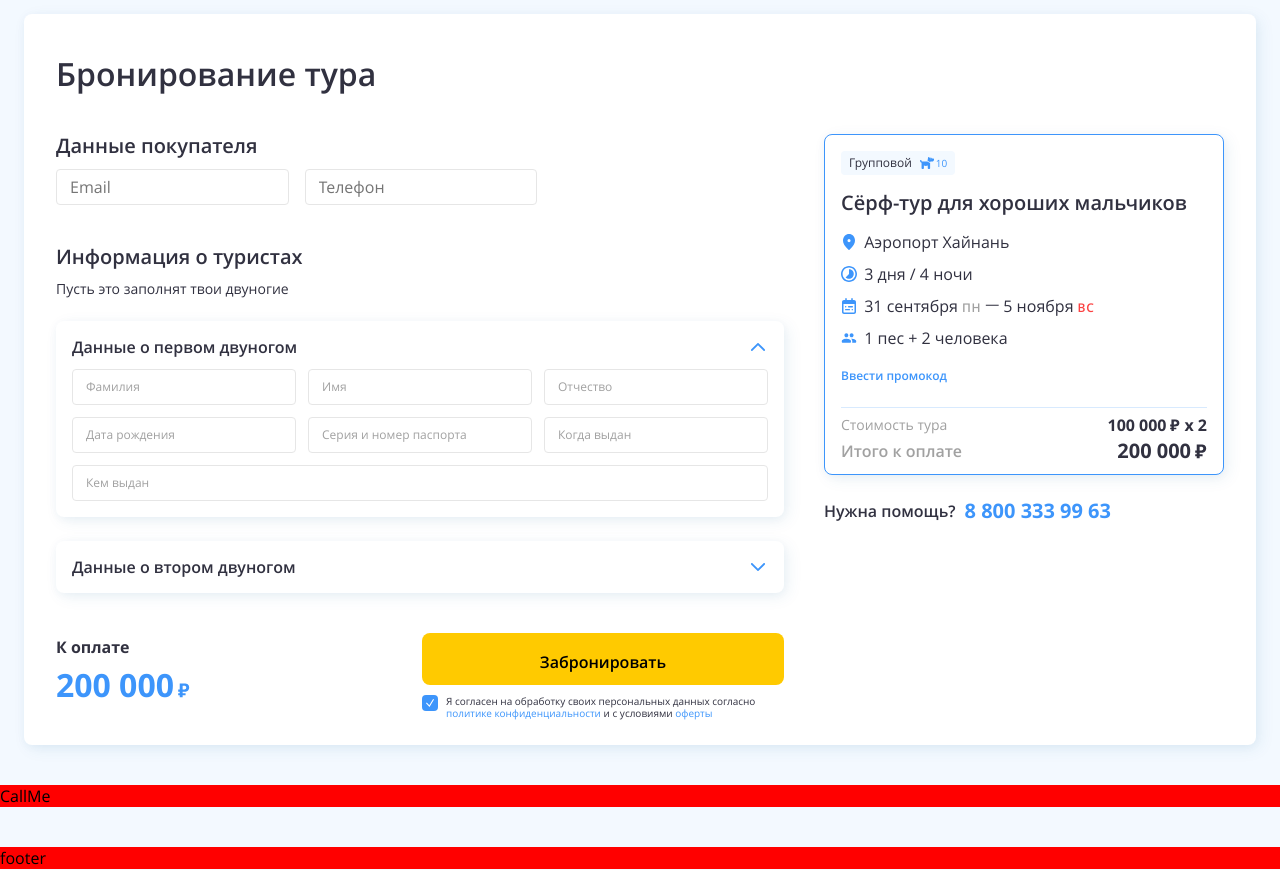
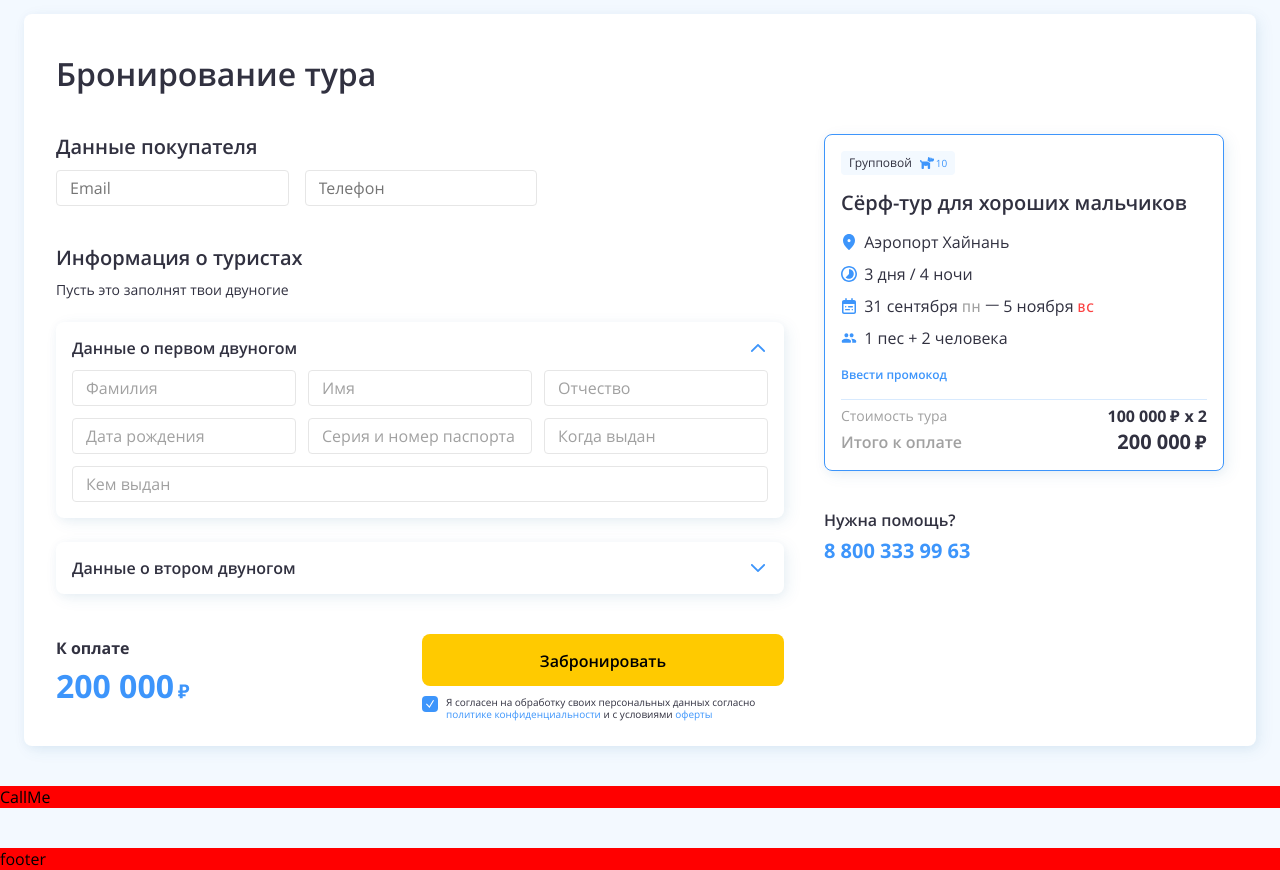
Before and after one commit to AleksandrRazhev/sletatru-testtask, a Next.js app in the folder test-task/: page / in a window 1280 px wide. Shown: the part 440-1310 px from the top of the page. Built offline with nearby package versions, Linux system fonts and the light colour scheme.

Commit message:
boocking desktop finished

```diff
--- a/test-task/src/components/Booking/Booking.module.scss
+++ b/test-task/src/components/Booking/Booking.module.scss
@@ -54,6 +54,9 @@
           margin-bottom: 0;
           grid-template-columns: auto 1fr;
         }
+        @media screen and (min-width: 1200px) {
+          grid-template-columns: 1fr;
+        }
 
         .helpTitle {
           display: flex;
--- a/test-task/src/components/Booking/BuyerData/BuyerData.module.scss
+++ b/test-task/src/components/Booking/BuyerData/BuyerData.module.scss
@@ -5,6 +5,9 @@
     font-weight: 600;
     font-size: 20px;
     line-height: 24px;
+    @media screen and (min-width: 1200px) {
+      padding-top: 1px;
+    }
   }
 
   .inputBlock {
--- a/test-task/src/components/Booking/TouristInfo/TouristData/TouristData.module.scss
+++ b/test-task/src/components/Booking/TouristInfo/TouristData/TouristData.module.scss
@@ -62,6 +62,11 @@
       grid-column: 1 / span 3;
     }
   }
+  @media screen and (min-width: 1200px) {
+    font-size: 16px;
+    line-height: 20px;
+  }
+
   input {
     padding: 0 13px;
     &::placeholder {
--- a/test-task/src/components/StickyTourInfo/StickyFooter/StickyFooter.module.scss
+++ b/test-task/src/components/StickyTourInfo/StickyFooter/StickyFooter.module.scss
@@ -6,6 +6,10 @@
   gap: 4px;
   padding-top: 7px;
   border-top: 1px solid $brandPaleBlue;
+  @media screen and (min-width: 1200px) {
+    padding-top: 6px;
+    padding-bottom: 5px;
+  }
 
   .priceTour {
     min-height: 20px;
--- a/test-task/src/components/StickyTourInfo/StickyTourInfo.module.scss
+++ b/test-task/src/components/StickyTourInfo/StickyTourInfo.module.scss
@@ -10,6 +10,9 @@
   border: 1px solid $lightBlue;
   box-shadow: $boxShadow1;
   border-radius: $mainBorderRadius;
+  @media screen and (min-width: 1200px) {
+    margin-bottom: 39px;
+  }
 
   .filter {
     width: fit-content;
@@ -112,5 +115,9 @@
     @media screen and (min-width: 768px) {
       padding-top: 3px;
     }
+    @media screen and (min-width: 1200px) {
+      padding-top: 2px;
+      margin-bottom: 0;
+    }
   }
 }
--- a/test-task/src/components/UI/Button/Button.module.scss
+++ b/test-task/src/components/UI/Button/Button.module.scss
@@ -13,4 +13,7 @@
   align-items: center;
   background: $yellow;
   border-radius: $mainBorderRadius;
+  @media screen and (min-width: 1200px) {
+    padding-top: 2px;
+  }
 }
```
